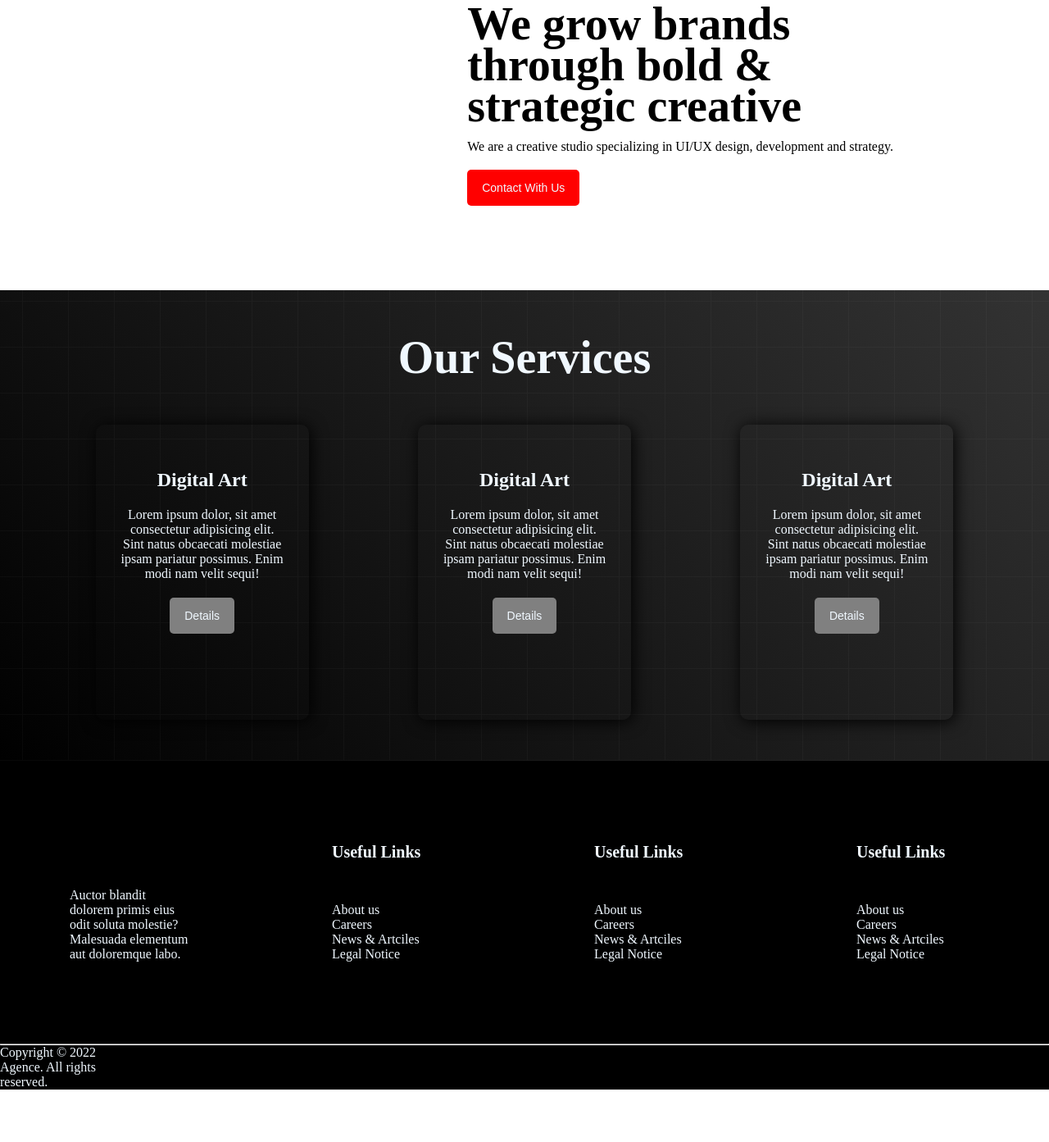
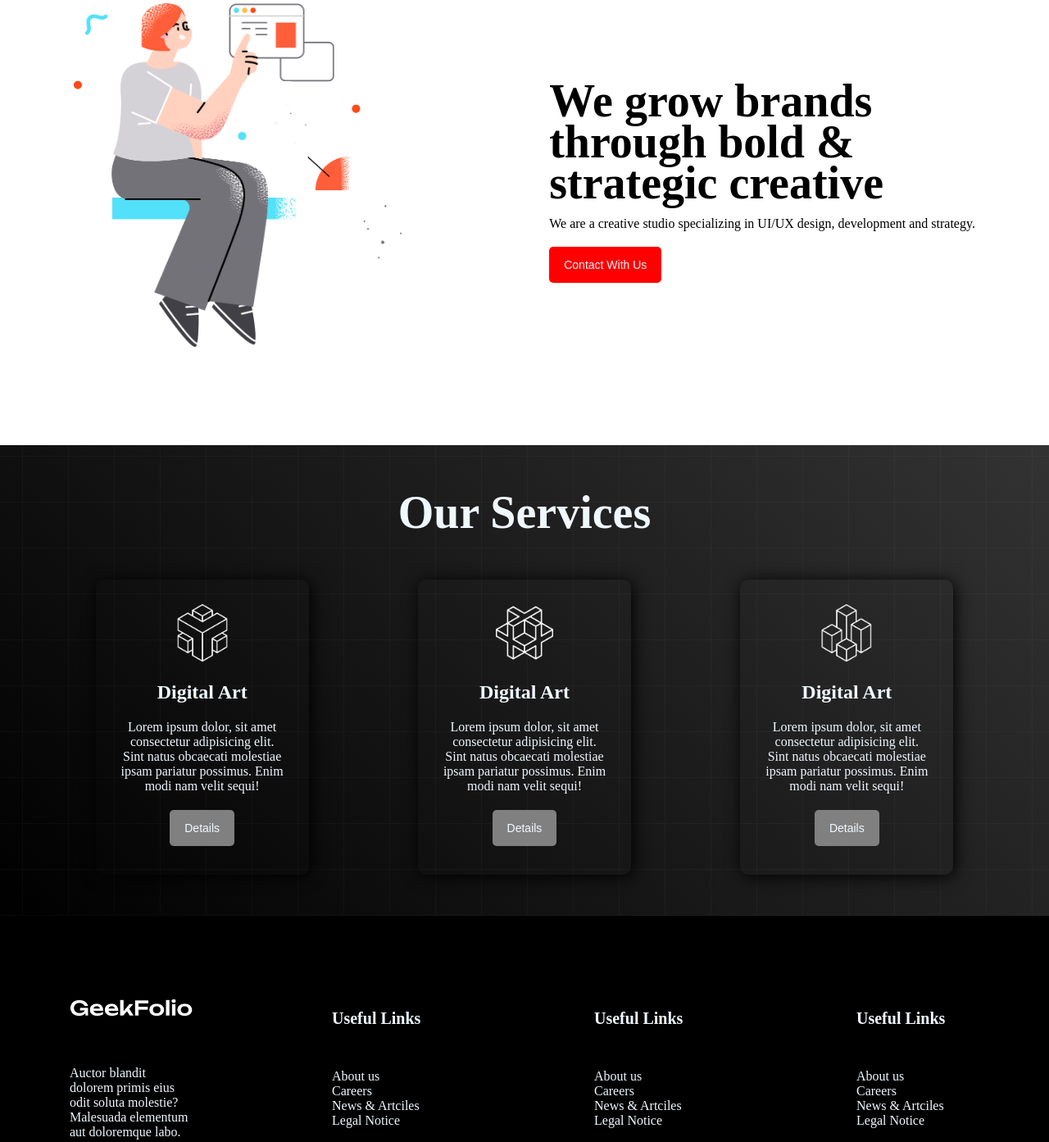
Before and after one commit to emamuddin10/digital-agency, a plain HTML site: page index.html in a window 1280 px wide. Shown: the part 1080-2473 px from the top of the page at 82% size. Before the commit the page ends 2409 px from the top, so only its background shows below. Drawn offline with Linux system fonts and the light colour scheme; the site is published under a folder, as on GitHub Pages, so addresses that start at the root find nothing.

Commit message:
add images dot

```diff
--- a/index.html
+++ b/index.html
@@ -11,7 +11,7 @@
     <header>
         <div class="menus-container">
             <div>
-                <img class="logu-img" src="/logo/logo-light.png" alt="">
+                <img class="logu-img" src="./logo/logo-light.png" alt="">
             </div>
             <div class="list-container">
                 <li>Home</li>
@@ -34,7 +34,7 @@
                <button class="btn">Explore More</button>
             </div>
             <div>
-                <img class="section-img" src="/images/banner.png" alt="">
+                <img class="section-img" src="./images/banner.png" alt="">
             </div>
         </div>
       </section>
@@ -43,7 +43,7 @@
          <h1 class="about-title">About Us</h1>
          <div class="about-container">
             <div>
-                <img class="section-img" src="/images/section.png" alt="">
+                <img class="section-img" src="./images/section.png" alt="">
             </div>
             <div>
                 <h1 class="about-heading">We grow brands<br> through
@@ -60,21 +60,21 @@
         <h1 class="top-title">Our Services</h1>
         <div class="service-container">
             <div class="box">
-                <img class="box-icon" src="/icon/0.png" alt="">
+                <img class="box-icon" src="./icon/0.png" alt="">
                 <h4 class="box-title">Digital Art</h4>
                 <p class="box-description">Lorem ipsum dolor, sit amet consectetur adipisicing elit. Sint natus obcaecati molestiae ipsam pariatur possimus. Enim modi nam velit sequi!</p>
                 <button class="btn box-btn">Details</button>
 
             </div>
             <div class="box">
-                <img class="box-icon" src="/icon/1.png" alt="">
+                <img class="box-icon" src="./icon/1.png" alt="">
                 <h4 class="box-title">Digital Art</h4>
                 <p class="box-description">Lorem ipsum dolor, sit amet consectetur adipisicing elit. Sint natus obcaecati molestiae ipsam pariatur possimus. Enim modi nam velit sequi!</p>
                 <button class="btn box-btn">Details</button>
 
             </div>
             <div class="box">
-                <img class="box-icon" src="/icon/2.png" alt="">
+                <img class="box-icon" src="./icon/2.png" alt="">
                 <h4 class="box-title">Digital Art</h4>
                 <p class="box-description">Lorem ipsum dolor, sit amet consectetur adipisicing elit. Sint natus obcaecati molestiae ipsam pariatur possimus. Enim modi nam velit sequi!</p>
                 <button class="btn box-btn">Details</button>
@@ -86,7 +86,7 @@
         <section>
             <div class="footer-container">
                 <div>
-                    <img class="logu-img foot-img" src="/logo/logo-light.png" alt="">
+                    <img class="logu-img foot-img" src="./logo/logo-light.png" alt="">
                     <p>Auctor blandit dolorem primis eius odit soluta molestie? Malesuada elementum aut doloremque labo.</p>
                 </div>
                 <div>
```
